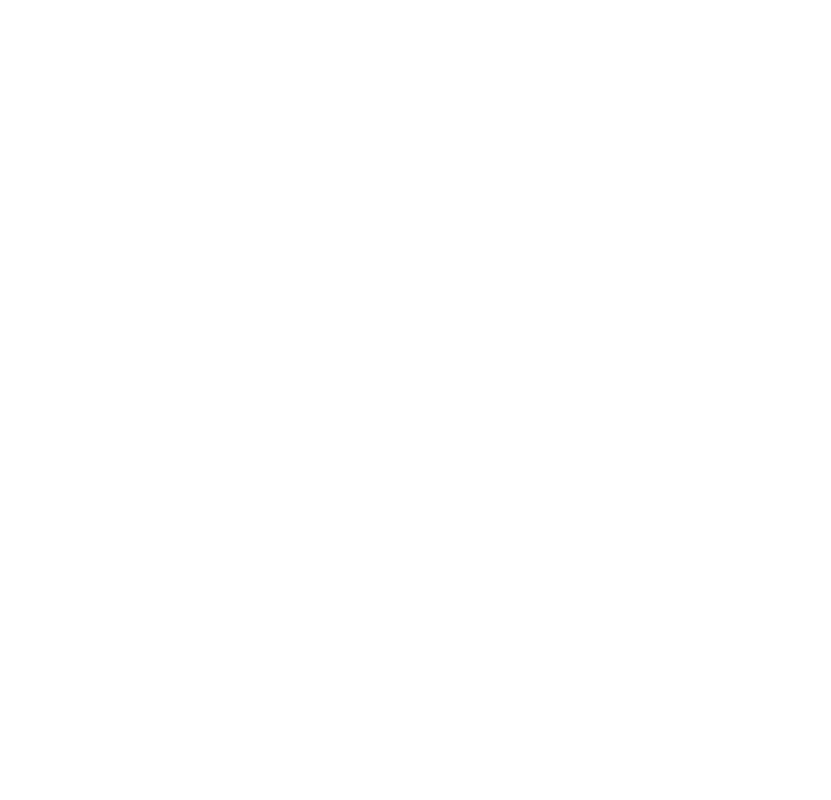
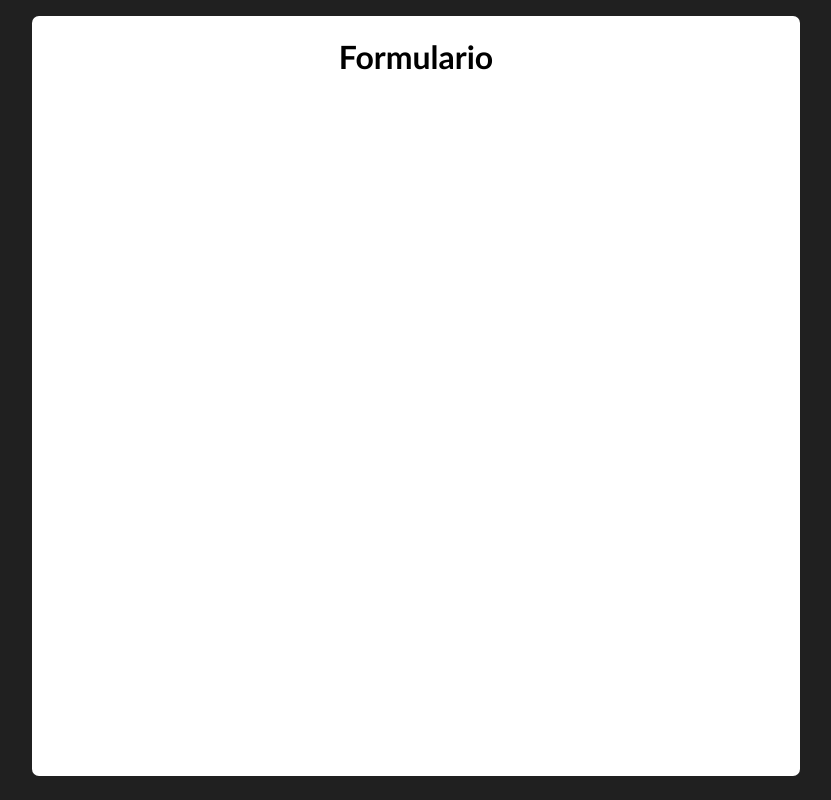
Before and after one commit to KevinnNeira/talleresPoo, a plain HTML site: page index.html in a window 1280 px wide. Shown: the whole page, without its empty margins (232-1063 px from the left). Drawn offline with Linux system fonts and the light colour scheme.

Commit message:
style: :lipstick: Se hizo un contenedor eny se posicionó en el centro que es donde va a ir la informacion del formulario
Se van a comenzar a hacer las clases del primer ejercicio

```diff
--- a/css/style.css
+++ b/css/style.css
@@ -0,0 +1,16 @@
+body{
+    background-color: rgb(32, 32, 32);
+}
+.title__container{
+    display: flex;
+    width: 60vw;
+    height: 95vh;
+    border-radius: 7px;
+    justify-content: center;
+    margin-left: 20vw;
+    margin-top: 2vh;
+    background-color: white;
+}
+#title{
+    font-family: 'Gill Sans', 'Gill Sans MT', Calibri, 'Trebuchet MS', sans-serif;
+}
--- a/index.html
+++ b/index.html
@@ -5,9 +5,11 @@
     <meta name="viewport" content="width=device-width, initial-scale=1.0">
     <script type="module" src="js/main.js" defer></script>
     <link rel="stylesheet" href="css/style.css">
-    <title>Document</title>
+    <title>Formulario</title>
 </head>
 <body>
-
+    <div class="title__container">
+    <h1 id="title">Formulario</h1>
+    </div>
 </body>
 </html>
```
